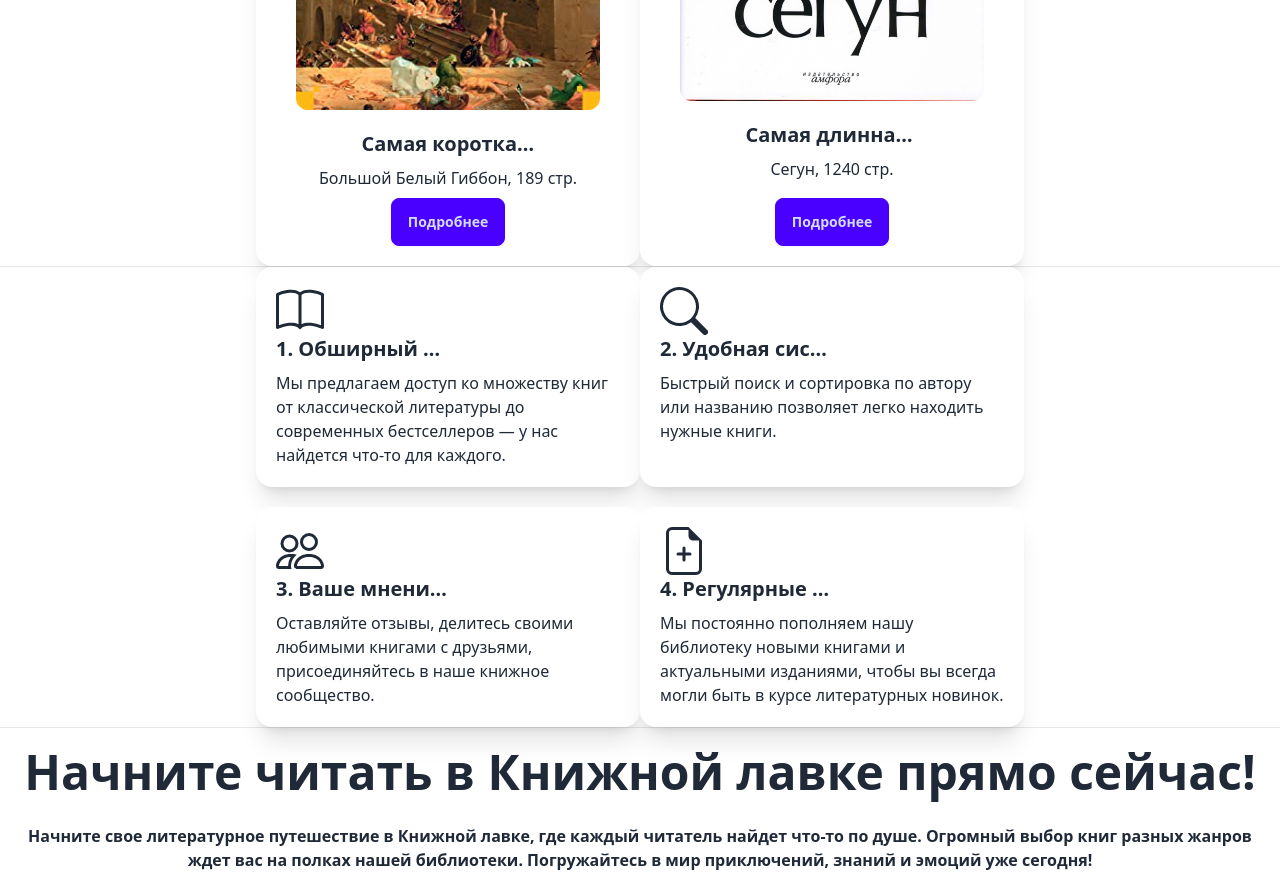
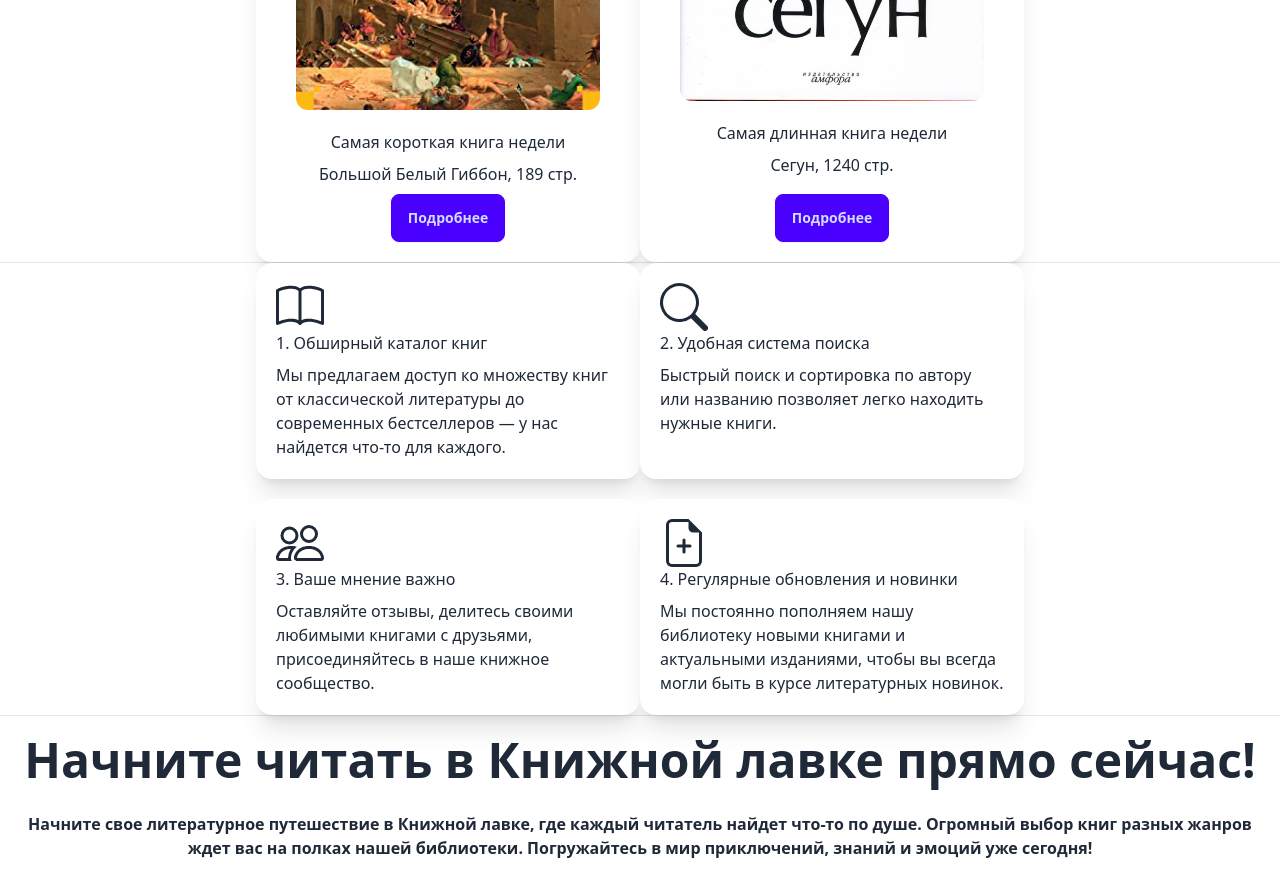
Before and after one commit to compuser21/knizhnaja_lavka, a plain HTML site: page index.html in a window 1280 px wide. Shown: the part 1520-2405 px from the top of the page. Drawn offline with Linux system fonts and the light colour scheme.

Commit message:
Update index.html

```diff
--- a/index.html
+++ b/index.html
@@ -61,7 +61,7 @@
                       <img src="/static/img/books/bolshoj_belyj_gibbon.jpg" class="rounded-xl" />
                     </figure>
                     <div class="card-body items-center text-center">
-                      <h2 class="card-title">Самая короткая книга недели</h2>
+                      <h2 class="card-title-main">Самая короткая книга недели</h2>
                       <p>Большой Белый Гиббон, 189 стр.</p>
                       <div class="card-actions">
                         <button class="btn btn-primary">Подробнее</button>
@@ -75,7 +75,7 @@
                         class="rounded-xl" />
                     </figure>
                     <div class="card-body items-center text-center">
-                      <h2 class="card-title">Самая длинная книга недели</h2>
+                      <h2 class="card-title-main">Самая длинная книга недели</h2>
                       <p>Сегун, 1240 стр.</p>
                       <div class="card-actions">
                         <button class="btn btn-primary">Подробнее</button>
@@ -89,7 +89,7 @@
           <div class="flex w-full justify-center">
             <div class="card bg-base-100 w-96 shadow-xl">
               <div class="card-body">
-                <h2 class="card-title"><svg xmlns="http://www.w3.org/2000/svg" width="48" height="48" fill="currentColor" class="bi bi-book" viewBox="0 0 16 16">
+                <h2 class="card-title-main"><svg xmlns="http://www.w3.org/2000/svg" width="48" height="48" fill="currentColor" class="bi bi-book" viewBox="0 0 16 16">
                   <path d="M1 2.828c.885-.37 2.154-.769 3.388-.893 1.33-.134 2.458.063 3.112.752v9.746c-.935-.53-2.12-.603-3.213-.493-1.18.12-2.37.461-3.287.811zm7.5-.141c.654-.689 1.782-.886 3.112-.752 1.234.124 2.503.523 3.388.893v9.923c-.918-.35-2.107-.692-3.287-.81-1.094-.111-2.278-.039-3.213.492zM8 1.783C7.015.936 5.587.81 4.287.94c-1.514.153-3.042.672-3.994 1.105A.5.5 0 0 0 0 2.5v11a.5.5 0 0 0 .707.455c.882-.4 2.303-.881 3.68-1.02 1.409-.142 2.59.087 3.223.877a.5.5 0 0 0 .78 0c.633-.79 1.814-1.019 3.222-.877 1.378.139 2.8.62 3.681 1.02A.5.5 0 0 0 16 13.5v-11a.5.5 0 0 0-.293-.455c-.952-.433-2.48-.952-3.994-1.105C10.413.809 8.985.936 8 1.783"/>
                 </svg>1. Обширный каталог книг</h2>
                 <p>Мы предлагаем доступ ко множеству книг от классической литературы до современных бестселлеров — у нас найдется что-то для каждого.</p>
@@ -97,7 +97,7 @@
             </div>
             <div class="card bg-base-100 w-96 shadow-xl">
               <div class="card-body">
-                <h2 class="card-title"><svg xmlns="http://www.w3.org/2000/svg" width="48" height="48" fill="currentColor" class="bi bi-search" viewBox="0 0 16 16">
+                <h2 class="card-title-main"><svg xmlns="http://www.w3.org/2000/svg" width="48" height="48" fill="currentColor" class="bi bi-search" viewBox="0 0 16 16">
                   <path d="M11.742 10.344a6.5 6.5 0 1 0-1.397 1.398h-.001q.044.06.098.115l3.85 3.85a1 1 0 0 0 1.415-1.414l-3.85-3.85a1 1 0 0 0-.115-.1zM12 6.5a5.5 5.5 0 1 1-11 0 5.5 5.5 0 0 1 11 0"/>
                 </svg>2. Удобная система поиска</h2>
                 <p>Быстрый поиск и сортировка по автору или названию позволяет легко находить нужные книги.</p>
@@ -107,7 +107,7 @@
           <div class="flex w-full justify-center" style="padding-top: 20px;">
             <div class="card bg-base-100 w-96 shadow-xl">
               <div class="card-body">
-                <h2 class="card-title"><svg xmlns="http://www.w3.org/2000/svg" width="48" height="48" fill="currentColor" class="bi bi-people" viewBox="0 0 16 16">
+                <h2 class="card-title-main"><svg xmlns="http://www.w3.org/2000/svg" width="48" height="48" fill="currentColor" class="bi bi-people" viewBox="0 0 16 16">
                   <path d="M15 14s1 0 1-1-1-4-5-4-5 3-5 4 1 1 1 1zm-7.978-1L7 12.996c.001-.264.167-1.03.76-1.72C8.312 10.629 9.282 10 11 10c1.717 0 2.687.63 3.24 1.276.593.69.758 1.457.76 1.72l-.008.002-.014.002zM11 7a2 2 0 1 0 0-4 2 2 0 0 0 0 4m3-2a3 3 0 1 1-6 0 3 3 0 0 1 6 0M6.936 9.28a6 6 0 0 0-1.23-.247A7 7 0 0 0 5 9c-4 0-5 3-5 4q0 1 1 1h4.216A2.24 2.24 0 0 1 5 13c0-1.01.377-2.042 1.09-2.904.243-.294.526-.569.846-.816M4.92 10A5.5 5.5 0 0 0 4 13H1c0-.26.164-1.03.76-1.724.545-.636 1.492-1.256 3.16-1.275ZM1.5 5.5a3 3 0 1 1 6 0 3 3 0 0 1-6 0m3-2a2 2 0 1 0 0 4 2 2 0 0 0 0-4"/>
                 </svg>3. Ваше мнение важно</h2>
                 <p>Оставляйте отзывы, делитесь своими любимыми книгами с друзьями, присоединяйтесь в наше книжное сообщество.</p>
@@ -115,7 +115,7 @@
             </div>
             <div class="card bg-base-100 w-96 shadow-xl">
               <div class="card-body">
-                <h2 class="card-title"><svg xmlns="http://www.w3.org/2000/svg" width="48" height="48" fill="currentColor" class="bi bi-file-earmark-plus" viewBox="0 0 16 16">
+                <h2 class="card-title-main"><svg xmlns="http://www.w3.org/2000/svg" width="48" height="48" fill="currentColor" class="bi bi-file-earmark-plus" viewBox="0 0 16 16">
                   <path d="M8 6.5a.5.5 0 0 1 .5.5v1.5H10a.5.5 0 0 1 0 1H8.5V11a.5.5 0 0 1-1 0V9.5H6a.5.5 0 0 1 0-1h1.5V7a.5.5 0 0 1 .5-.5"/>
                   <path d="M14 4.5V14a2 2 0 0 1-2 2H4a2 2 0 0 1-2-2V2a2 2 0 0 1 2-2h5.5zm-3 0A1.5 1.5 0 0 1 9.5 3V1H4a1 1 0 0 0-1 1v12a1 1 0 0 0 1 1h8a1 1 0 0 0 1-1V4.5z"/>
                 </svg>4. Регулярные обновления и новинки</h2>
```
